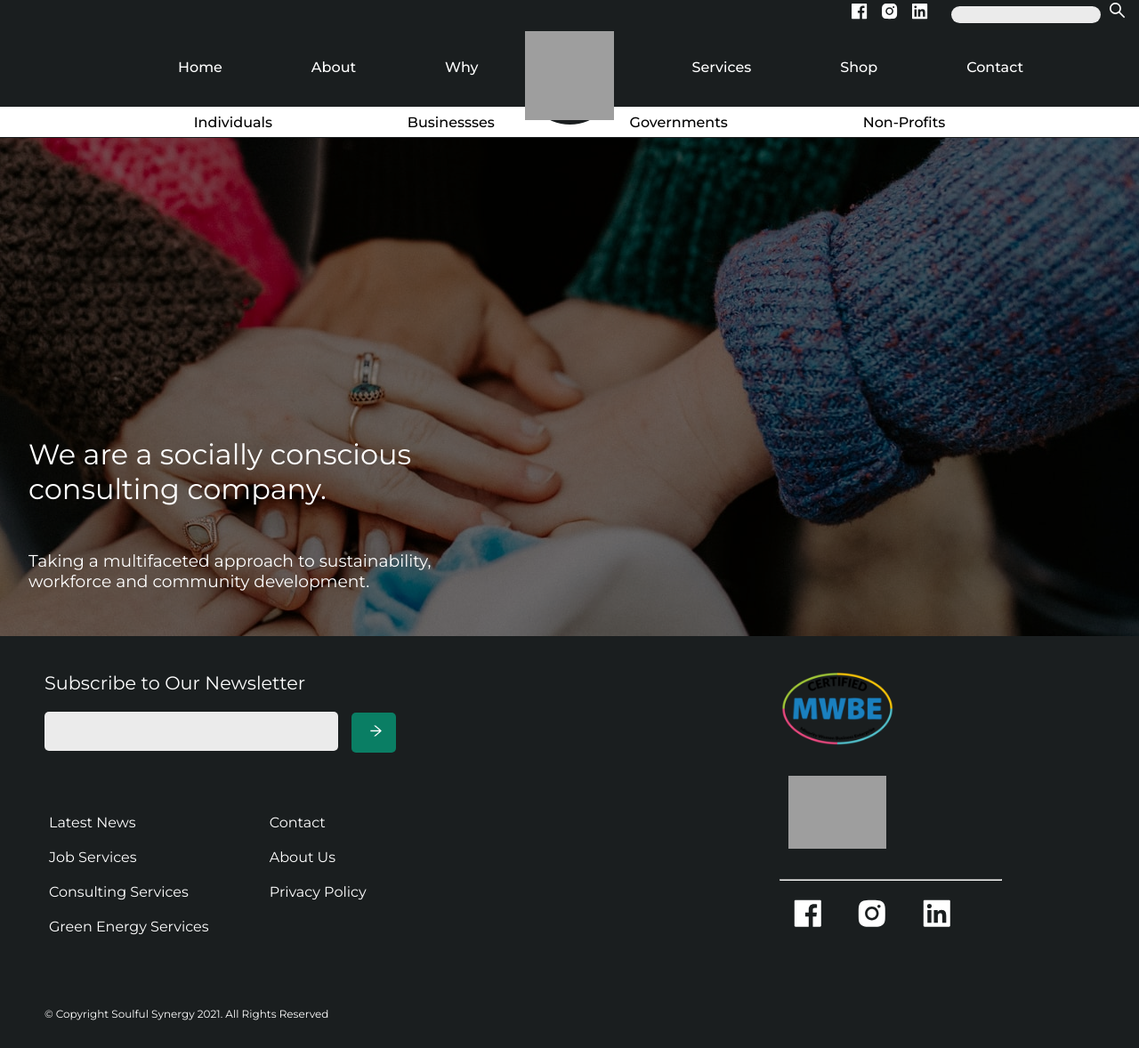
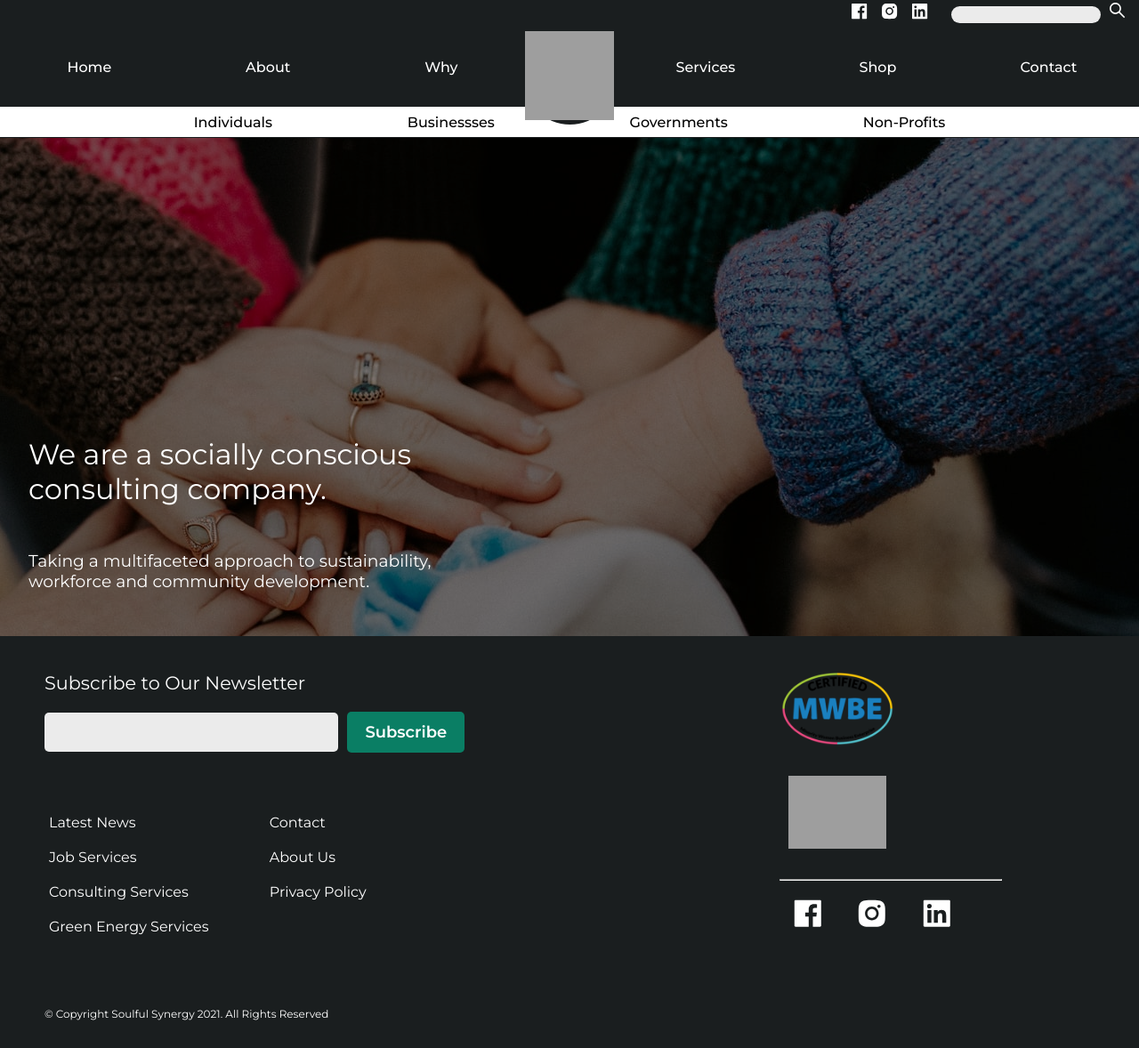
Before and after one commit to Soulful-Synergy/soulfulsynergy-desktop, a plain HTML site: page index.html in a window 1280 px wide. Shown: the whole page at 89% size. Drawn offline with Linux system fonts and the light colour scheme; grey boxes are pictures that could not be loaded.

Commit message:
first commit

```diff
--- a/index.html
+++ b/index.html
@@ -6,7 +6,7 @@
     <meta name="viewport" content="width=device-width, initial-scale=1.0" />
     <link rel="stylesheet" href="styles/styles.css" />
 
-    <title>Document</title>
+    <title>Soulful Synergy</title>
   </head>
   <body>
     <header>
@@ -86,25 +86,19 @@
       <div id="header-main-bar">
         <div id="main-nav">
           <div id="circle-img">
-            <img
-              src="https://trello-attachments.s3.amazonaws.com/60be4b3418f1755a92602097/60c769c19ef7598c0f6706f8/14c8dd5e4006cfaae71622c122096080/Soulful_Synergy_Logo_(B).png"
-              width="100"
-              height="100"
-              alt="logo"
-            />
+            <img src="./images/logo.png" width="100" height="100" alt="logo" />
           </div>
           <nav>
+            <div class="main-nav-1">
               <a href="#">Home</a>
-
               <a href="#">About</a>
-
               <a href="#">Why</a>
-
+            </div>
+            <div class="main-nav-2">
               <a href="#">Services</a>
-
               <a href="#">Shop</a>
-
               <a href="#">Contact</a>
+            </div>
           </nav>
         </div>
       </div>
@@ -136,9 +130,11 @@
         <div class="footer-section-1">
           <div class="footer-subscribe">
             <p>Subscribe to Our Newsletter</p>
+            <div class="center-align">
               <input type="text" />
               <button>
-              <span class="icon"
+                Subscribe
+                <!-- <span class="icon"
                   ><svg
                     viewBox="64 64 896 896"
                     focusable="false"
@@ -151,8 +147,9 @@
                     <path
                       d="M869 487.8L491.2 159.9c-2.9-2.5-6.6-3.9-10.5-3.9h-88.5c-7.4 0-10.8 9.2-5.2 14l350.2 304H152c-4.4 0-8 3.6-8 8v60c0 4.4 3.6 8 8 8h585.1L386.9 854c-5.6 4.9-2.2 14 5.2 14h91.5c1.9 0 3.8-.7 5.2-2L869 536.2a32.07 32.07 0 000-48.4z"
                     ></path></svg
-              ></span>
+                ></span> -->
               </button>
+            </div>
           </div>
           <div class="footer-links">
             <div class="footer-links-col-1">
--- a/styles/main.css
+++ b/styles/main.css
@@ -121,42 +121,43 @@ header #header-top-bar {
 }
 
 nav {
-  width: 900px;
+  width: 100%;
   margin: 0 auto;
   height: 80px;
   display: flex;
   align-items: center;
 }
-
+/*
 nav ul {
   width: 100%;
+} */
+
+.main-nav-1,
+.main-nav-2 {
+  width: 100%;
+  height: 100%;
+  display: flex;
+  align-items: center;
 }
 
-nav a {
-  margin-right: 80px;
+.main-nav-1 {
+  padding-right: 50px;
+  justify-content: space-around;
 }
 
-nav a:nth-of-type(3) {
-  margin-right: 220px;
+.main-nav-2 {
+  padding-left: 50px;
+  justify-content: space-around;
 }
 
-nav a:last-of-type {
-  margin-right: 0;
-}
-
-div#main-nav nav a {
-  display: inline;
-  list-style-type: none;
+div#main-nav nav div a {
   padding: 10px 10px;
   border-radius: 1px;
-}
-
-div#main-nav nav a {
   color: white;
   font-weight: 500;
   text-decoration: none;
 }
-div#main-nav nav a:hover {
+div#main-nav nav div a:hover {
   color: var(--green1);
   background-color: white;
 }
@@ -288,12 +289,18 @@ div#sub-nav {
   border: none;
 }
 
+.center-align {
+  display: flex;
+  align-items: center;
+}
+
 .footer-subscribe button {
-  font-size: 15px;
-  font-weight: 700;
+  font-size: 18px;
+  font-weight: 550;
   margin-left: 10px;
-  padding: 13px 20px;
-  width: 50px;
+  /* padding: 10px 10px; */
+  /* width: 150px; */
+  padding: 12px 20px;
   background-color: var(--green1);
   border-radius: 5px;
   color: white;
@@ -360,14 +367,11 @@ div#sub-nav {
 
 .footer-social-icon {
   margin: 0 10px 30px 10px;
+  display:
 }
 
-@media (max-width: 800px) {
-  .header-nav-filler {
-    display: none;
-  }
-
-  nav {
-    background-color: red !important;
-  }
+@media (max-width: 950px) {
+  /* .footer-social-icon {
+    margin: 0;
+  } */
 }
```
Also changed, not shown: 1 other file. Lines whose indentation alone changed are shown as unchanged.
